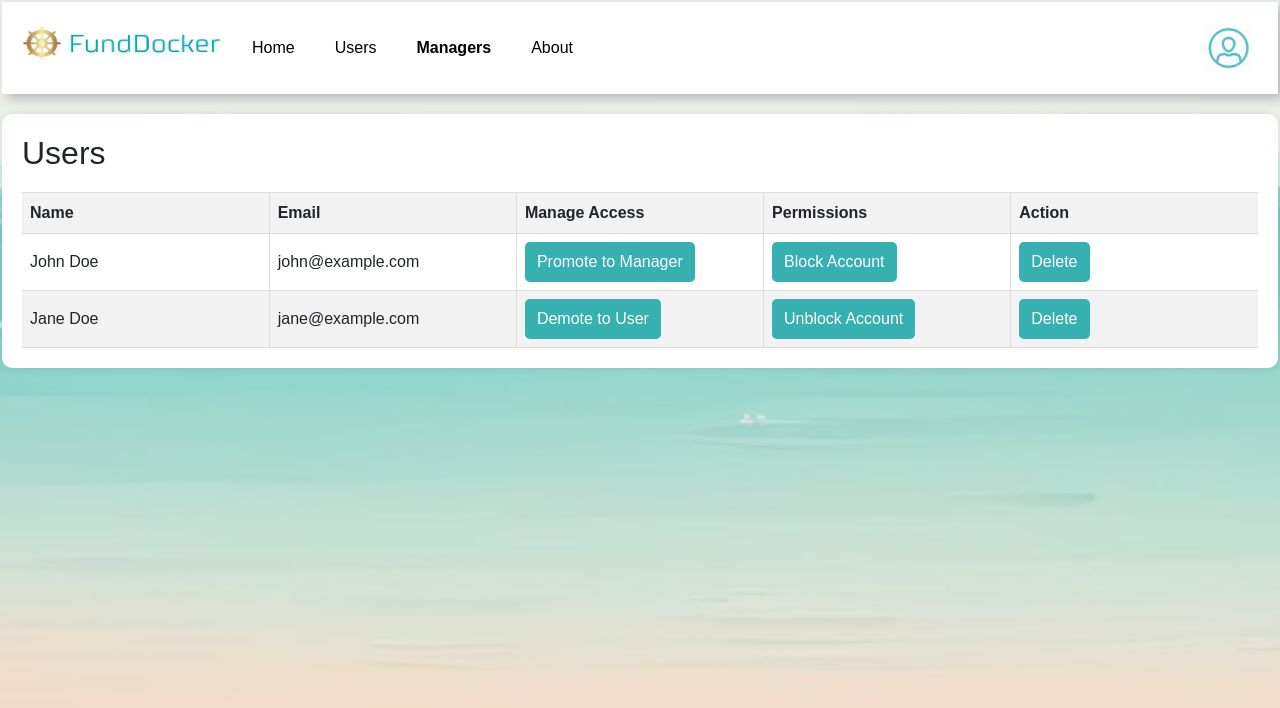
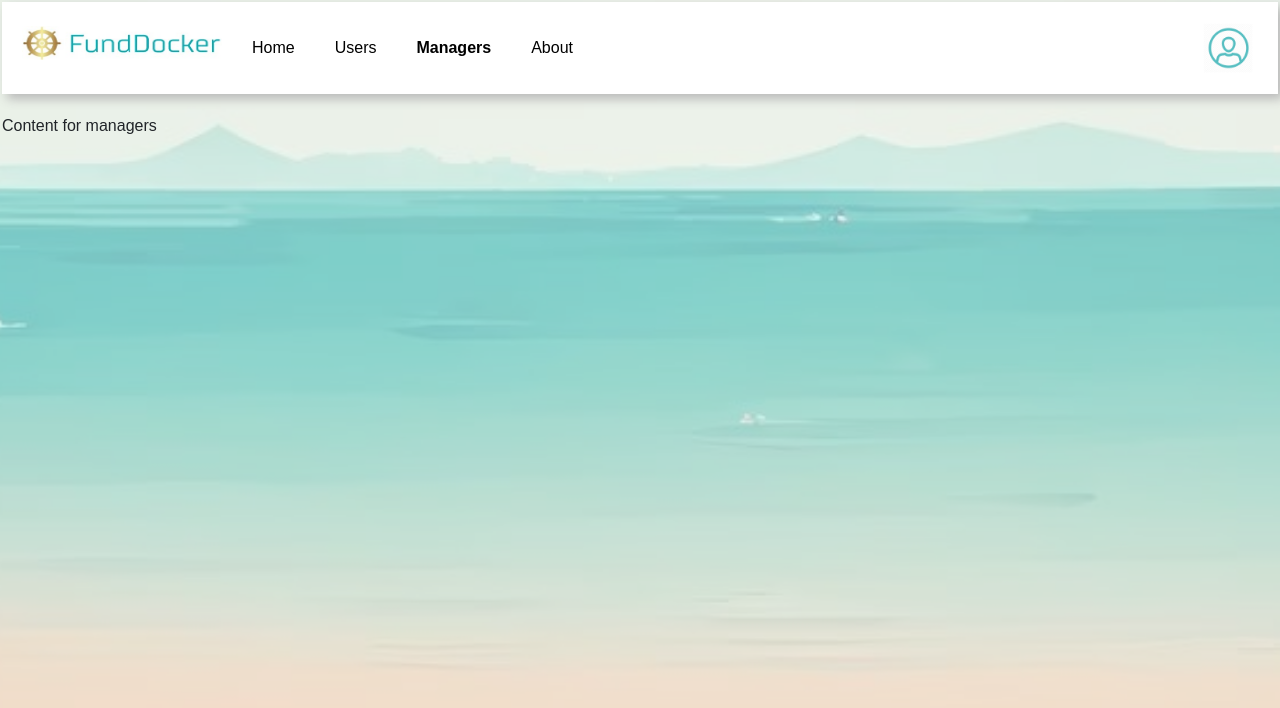
Before and after one commit to Vin1632/funding-management, a React (Create React App) app: page /AdminDashboard in a window 1280 px wide. Both pictures are taken after a click on the button "Managers". Shown: the top 708 px of the page. Built offline with nearby package versions, Linux system fonts and the light colour scheme; no server answers.

Commit message:
small-fix-2

```diff
--- a/src/components/Admin-dashboard.js
+++ b/src/components/Admin-dashboard.js
@@ -89,8 +89,8 @@ const AdminDashboard = () => {
 
         <div className="tab-content">
           {selectedTab === "Home" && <div>Content for home</div>}
-          {selectedTab === "Users" && <div>Content for Users</div>}
-          {selectedTab === "Managers" && <ManageUsers />}
+          {selectedTab === "Users" && <ManageUsers />}
+          {selectedTab === "Managers" && <div>Content for managers</div>}
           {selectedTab === "About" && <div>Content for About</div>}
         </div>
       </div>
```
